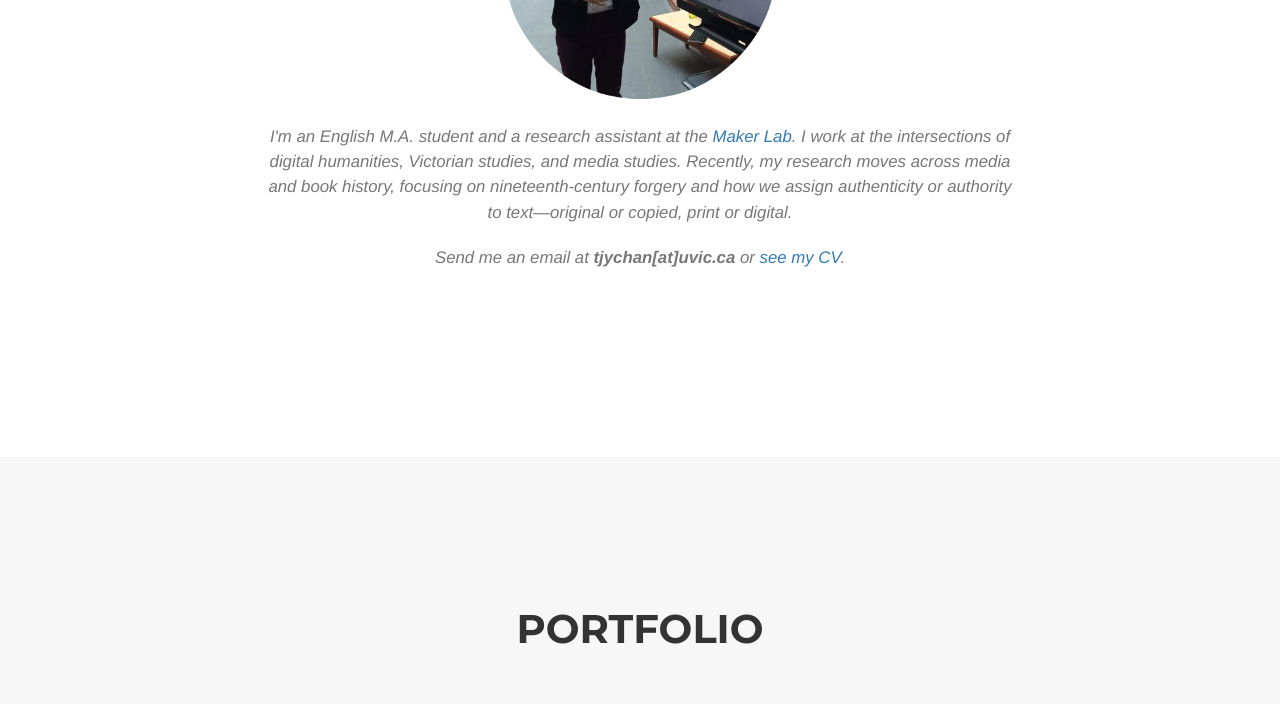
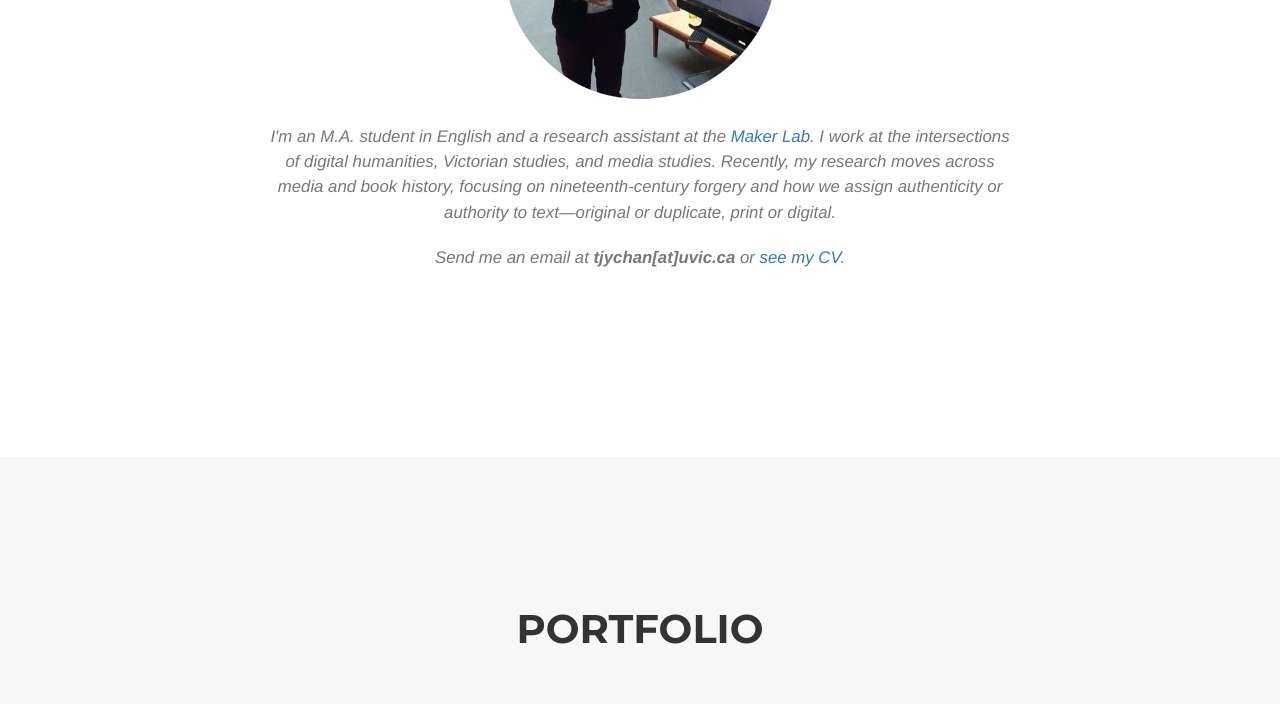
Before and after one commit to eltiffster/homepage, a plain HTML site: page index.html in a window 1280 px wide. Shown: the part 1060-1764 px from the top of the page. Drawn offline with nearby package versions, Linux system fonts and the light colour scheme; a web font is replaced by a local one.

Commit message:
Update index.html

```diff
--- a/index.html
+++ b/index.html
@@ -94,7 +94,7 @@
                     </div>
             <div class="row">
                 <div class="col-lg-8 text-center col-lg-offset-2">
-                    <h3 class="about-text section-subheading text-muted">I'm an English M.A. student and a research assistant at the <a href="http://maker.uvic.ca/" target="_blank">Maker Lab</a>. I work at the intersections of digital humanities, Victorian studies, and media studies. Recently, my research moves across media and book history, focusing on nineteenth-century forgery and how we assign authenticity or authority to text&mdash;original or copied, print or digital.</h3>
+                    <h3 class="about-text section-subheading text-muted">I'm an M.A. student in English and a research assistant at the <a href="http://maker.uvic.ca/" target="_blank">Maker Lab</a>. I work at the intersections of digital humanities, Victorian studies, and media studies. Recently, my research moves across media and book history, focusing on nineteenth-century forgery and how we assign authenticity or authority to text&mdash;original or duplicate, print or digital.</h3>
                     <h3 class="about-text-end section-subheading text-muted">Send me an email at <span class="bolded">tjychan[at]uvic.ca</span> or <a href="Chan-CV-jun2016.pdf" target="_blank">see my CV</a>.</h3>
                 </div>
             </div>
```
